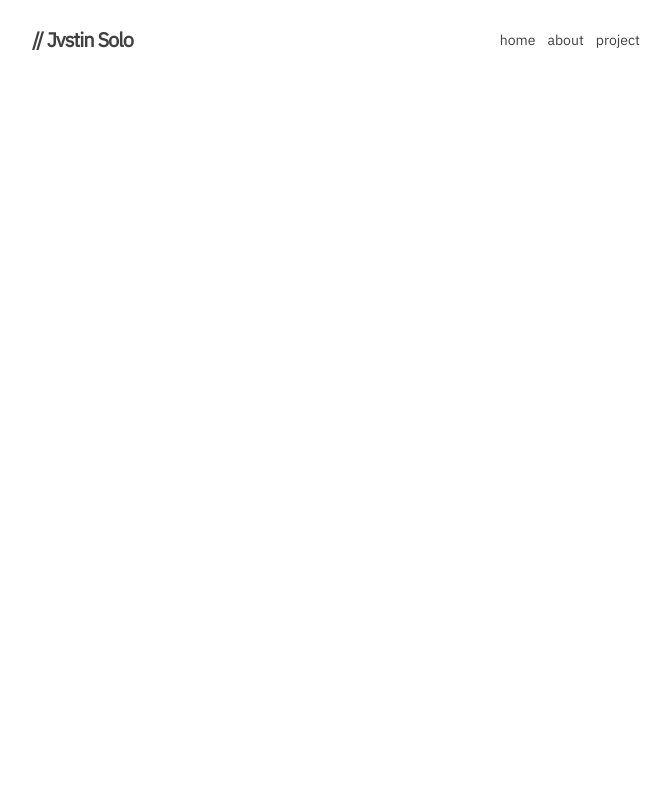
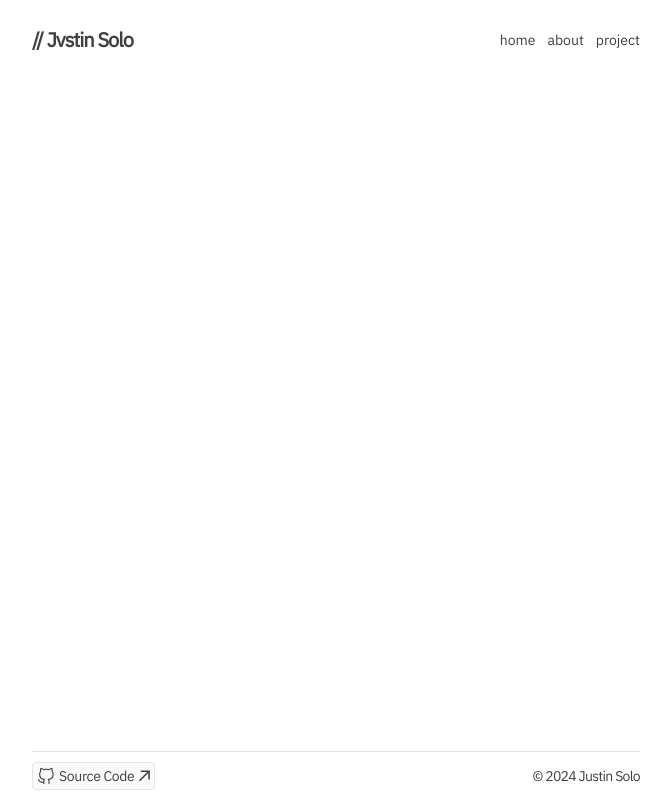
Before and after one commit to justinpaulosolo/justinsolo.dev, an Astro site: page /about in a window 1280 px wide. Shown: the whole page, without its empty margins (304-975 px from the left). Built offline with nearby package versions, Linux system fonts and the light colour scheme; Astro itself is replaced by a stand-in of ours.

Commit message:
add footer and main section container

```diff
--- /dev/null
+++ b/src/components/Footer.astro
@@ -0,0 +1,50 @@
+<footer class="container">
+    <div
+        class="flex h-10 items-center justify-between border-t border-t-neutral-200 py-6 dark:border-t-neutral-400"
+    >
+        <a
+            class="group inline-flex items-center gap-1 rounded border border-neutral-200 bg-neutral-50 p-1 text-sm leading-4 tracking-tight text-neutral-700 no-underline transition-all dark:border-neutral-700 dark:bg-neutral-800 dark:text-neutral-300"
+            target="_blank"
+            href="https://github.com/justinpaulosolo/justinsolo.dev"
+        >
+            <svg
+                xmlns="http://www.w3.org/2000/svg"
+                width="18"
+                height="18"
+                fill="none"
+                class="stroke-neutral-700 dark:stroke-neutral-300"
+                stroke-width="1.5"
+                viewBox="0 0 24 24"
+            >
+                <path
+                    stroke-linecap="round"
+                    stroke-linejoin="round"
+                    d="M16 22.0268v-2.87c.0375-.4768-.0269-.9562-.189-1.4062-.1621-.45-.4181-.8604-.751-1.2038 3.14-.35 6.44-1.54 6.44-7.00001-.0003-1.39617-.5373-2.7388-1.5-3.75.4558-1.22149.4236-2.57165-.09-3.77 0 0-1.18-.35-3.91 1.48-2.292-.62118-4.708-.62118-7.00001 0-2.73-1.83-3.91-1.48-3.91-1.48-.51363 1.19835-.54586 2.54851-.09 3.77-.96988 1.0187-1.50748 2.37347-1.5 3.78 0 5.42001 3.29999 6.61001 6.43999 7.00001-.329.34-.58273.7454-.74469 1.1899-.16195.4445-.2285.9182-.1953 1.3901v2.87"
+                ></path>
+                <path
+                    stroke-linecap="round"
+                    stroke-linejoin="round"
+                    d="M9 20.0267c-3 .9732-5.5 0-7-3"></path>
+            </svg>
+            <p>Source Code</p>
+            <div
+                class="transform text-neutral-700 transition-transform duration-300 group-hover:-rotate-12 dark:text-neutral-300"
+            >
+                <svg
+                    width="12"
+                    height="12"
+                    viewBox="0 0 12 12"
+                    fill="none"
+                    xmlns="http://www.w3.org/2000/svg"
+                >
+                    <path
+                        d="M2.07102 11.3494L0.963068 10.2415L9.2017 1.98864H2.83807L2.85227 0.454545H11.8438V9.46023H10.2955L10.3097 3.09659L2.07102 11.3494Z"
+                        fill="currentColor"></path>
+                </svg>
+            </div>
+        </a>
+        <h3 class="text-sm tracking-tighter text-neutral-700">
+            © 2024 Justin Solo
+        </h3>
+    </div>
+</footer>
--- a/src/layouts/Layout.astro
+++ b/src/layouts/Layout.astro
@@ -1,4 +1,5 @@
 ---
+import Footer from "../components/Footer.astro";
 import Nav from "../components/Nav.astro";
 
 interface Props {
@@ -21,7 +22,10 @@ const { title } = Astro.props;
     <body class="font-sans text-neutral-700 antialiased">
         <div class="flex min-h-screen flex-col">
             <Nav />
-            <slot />
+            <main class="mb-10 flex-1">
+                <slot />
+            </main>
+            <Footer />
         </div>
     </body>
 </html>
--- a/src/pages/about.astro
+++ b/src/pages/about.astro
@@ -2,6 +2,4 @@
 import Layout from "../layouts/Layout.astro";
 ---
 
-<Layout title="Justin Solo-About">
-    <main></main>
-</Layout>
+<Layout title="Justin Solo-About" />
--- a/src/pages/index.astro
+++ b/src/pages/index.astro
@@ -3,5 +3,5 @@ import Layout from "../layouts/Layout.astro";
 ---
 
 <Layout title="Justin Solo - Software Developer">
-    <main></main>
+    <main class="mb-10 flex-1"></main>
 </Layout>
--- a/src/pages/project.astro
+++ b/src/pages/project.astro
@@ -2,6 +2,4 @@
 import Layout from "../layouts/Layout.astro";
 ---
 
-<Layout title="Justin Solo-Project">
-    <main></main>
-</Layout>
+<Layout title="Justin Solo-Project" />
```
